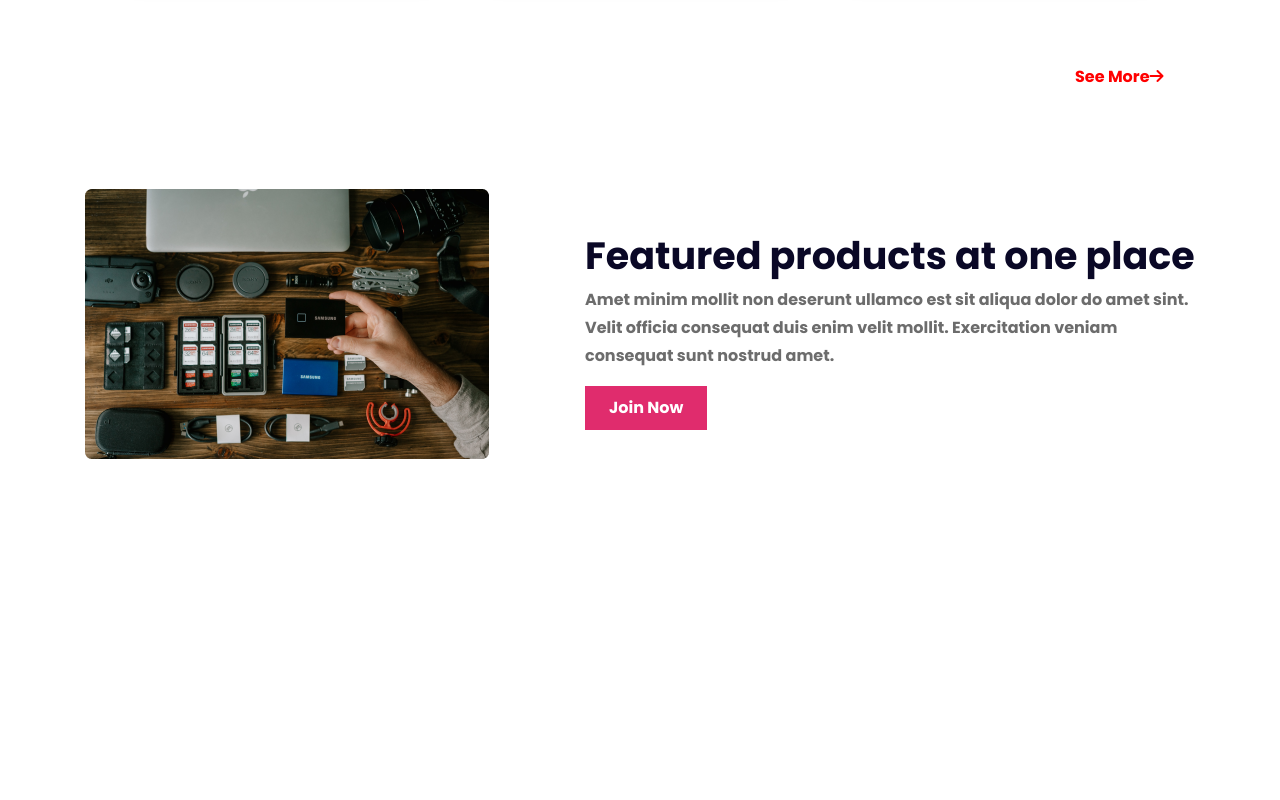
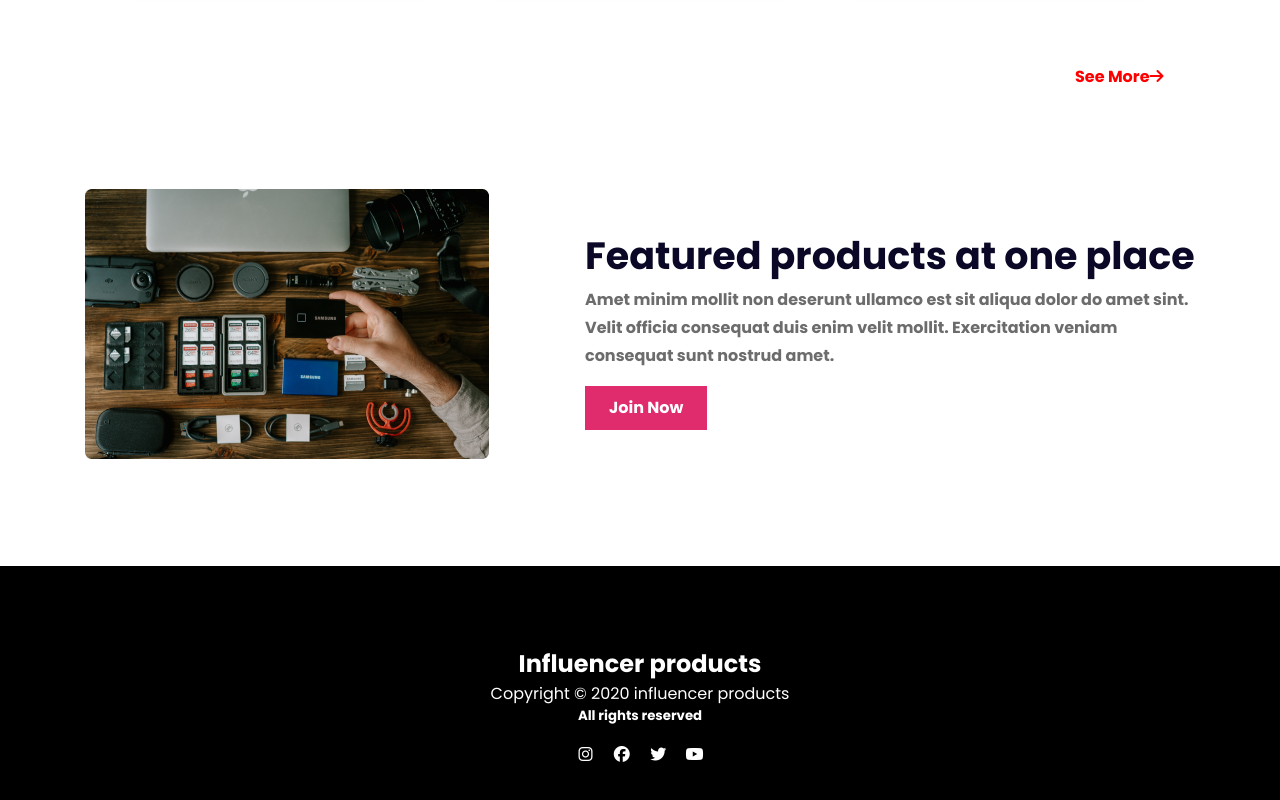
Before and after one commit to Imranhasanrimon/influencer-gear, a plain HTML site: page index.html in a window 1280 px wide. Shown: the part 2452-3252 px from the top of the page. Before the commit the page ends 3018 px from the top, so only its background shows below. Drawn offline with Linux system fonts and the light colour scheme.

Commit message:
footer section added

```diff
--- a/index.html
+++ b/index.html
@@ -209,6 +209,15 @@
     </section>
 
     <footer>
+        <h2>Influencer products</h2>
+        <p>Copyright © 2020 influencer products</p>
+        <h5>All rights reserved</h5>
+        <div class="icons">
+            <i class="fa-brands fa-instagram"></i>
+            <i class="fa-brands fa-facebook"></i>
+            <i class="fa-brands fa-twitter"></i>
+            <i class="fa-brands fa-youtube"></i>
+        </div>
 
     </footer>
 
--- a/styles/style.css
+++ b/styles/style.css
@@ -193,6 +193,21 @@ main .main-title {
     border-radius: 0;
 }
 
+/* footer area  */
+footer {
+    text-align: center;
+    background-color: black;
+    color: white;
+    padding: 80px 0;
+}
+
+footer .icons i {
+    border-radius: 50%;
+    height: 32px;
+    width: 32px;
+    margin-top: 20px;
+}
+
 /* responsive area  */
 
 
@@ -263,10 +278,16 @@ main .main-title {
     .featured-section {
         flex-direction: column-reverse;
         text-align: center;
+        padding: 50px 20px;
+
+    }
+
+    .featured-section img {
+        width: 100%;
     }
 
     .featured-section .text-container {
-        padding: 50px 20px;
+        margin-bottom: 50px;
     }
 
 
```
